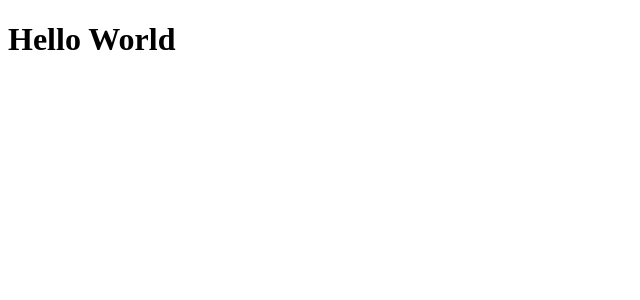
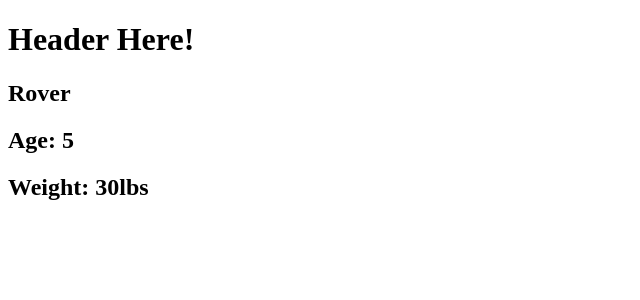
Before and after one commit to sepuckett86/react-practice, a React app: page / in a window 1280 px wide. Shown: the top 300 px of the page, without its empty margins (0-640 px from the left). Built offline with nearby package versions, Linux system fonts and the light colour scheme.

Commit message:
make components for dog

```diff
--- a/src/components/App.js
+++ b/src/components/App.js
@@ -1,5 +1,12 @@
 import React from 'react';
+import Dog from './Dog';
+import Header from './Header';
 
 export default function App() {
-  return <h1>Hello World</h1>;
+  return (
+    <>
+      <Header />
+      <Dog />
+    </>
+  );
 }
--- /dev/null
+++ b/src/components/Dog.js
@@ -0,0 +1,15 @@
+import React from 'react';
+
+export default function Dog() {
+  const name = 'Rover';
+  const age = 5;
+  const weight = '30lbs';
+
+  return (
+    <>
+      <h2>{name}</h2>
+      <h2>Age: {age}</h2>
+      <h2>Weight: {weight}</h2>
+    </>
+  );
+}
--- /dev/null
+++ b/src/components/Header.js
@@ -0,0 +1,7 @@
+import React from 'react';
+
+export default function Header() {
+  return (
+    <h1>Header Here!</h1>
+  );
+}
```
